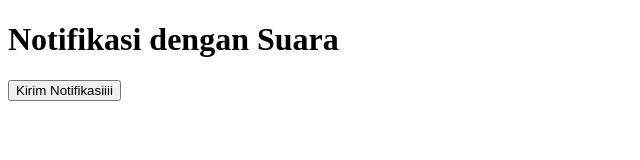
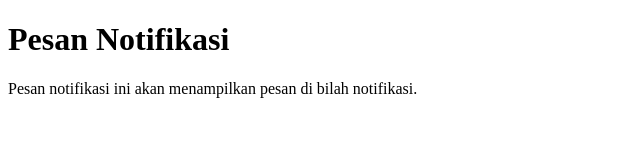
Before and after one commit to hardian98/hardian98.github.io, a plain HTML site: page cookie.html in a window 1280 px wide. Shown: the whole page, without its empty margins (0-640 px from the left). Drawn offline with Linux system fonts and the light colour scheme.

Commit message:
Update cookie.html

```diff
--- a/cookie.html
+++ b/cookie.html
@@ -1,30 +1,31 @@
-
-
 <!DOCTYPE html>
-<html lang="en">
+<html lang="id">
 <head>
   <meta charset="UTF-8">
-  <title>Notifikasi dengan Suara</title>
+  <title>Pesan Notifikasi</title>
 </head>
 <body>
-  <h1>Notifikasi dengan Suara</h1>
+  <h1>Pesan Notifikasi</h1>
+  <p>
+    Pesan notifikasi ini akan menampilkan pesan di bilah notifikasi.
+  </p>
   <script>
-    function kirimNotifikasi() {
-      var notification = new Notification("Notifikasi berhasil dikirim!", {
-        title: "Notifikasi dari [nama situs]",
-        icon: "https://example.com/icon.png",
-        body: "Ini adalah pesan notifikasi dari [nama situs].",
-        onclick: function() {
-          alert("Anda mengklik notifikasi!");
-        },
-        sound: {
-          url: "https://raw.githubusercontent.com/hardian98/hardian98.github.io/main/Ungu - Cinta Dalam Hati.mp3",
-          volume: 0.5
-        }
+    // Deklarasi variabel
+    var message = "Ini adalah pesan notifikasi";
+
+    // Fungsi untuk menampilkan pesan notifikasi
+    function showNotification() {
+      // Buat objek notifikasi
+      var notification = new Notification(message, {
+        body: "Ini adalah isi pesan notifikasi",
       });
+
+      // Tampilkan notifikasi
       notification.show();
     }
+
+    // Jalankan fungsi showNotification() saat halaman dimuat
+    window.onload = showNotification;
   </script>
-  <button onclick="kirimNotifikasi()">Kirim Notifikasiiii</button>
 </body>
 </html>
```
